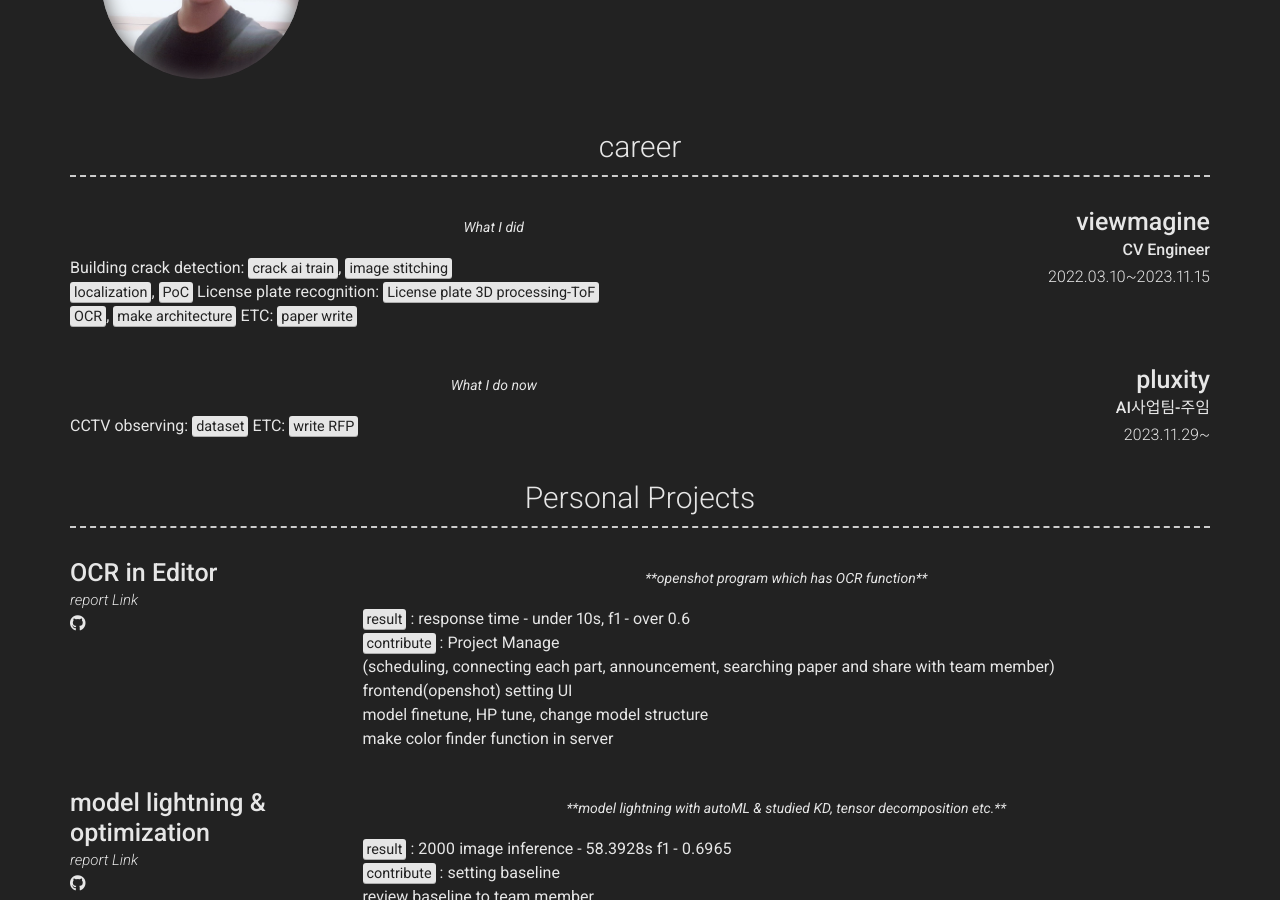
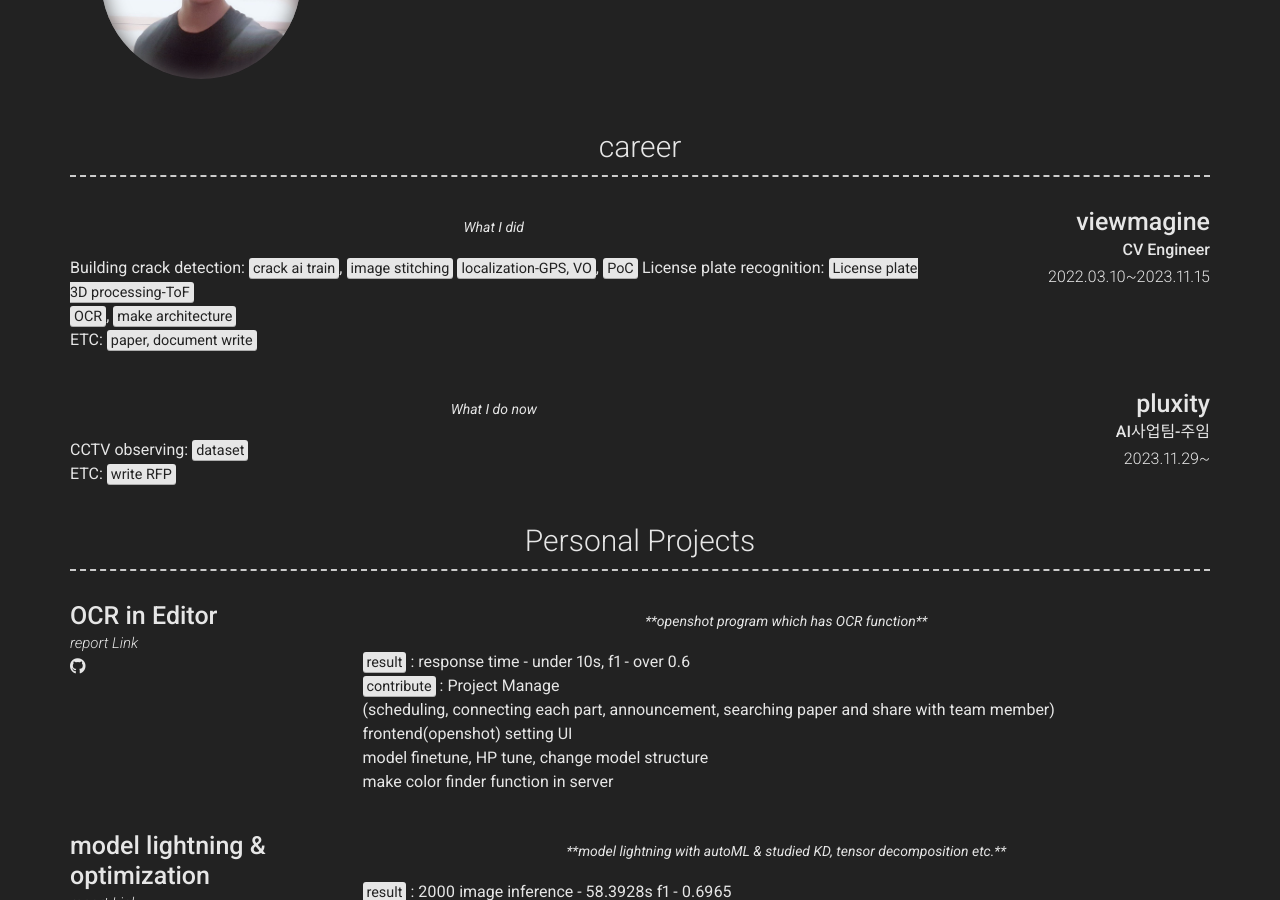
Before and after one commit to ksm0517/aboutMe, a Jekyll site: the page built from index.md, in a window 1280 px wide and 900 px high, scrolled down 450 px. Built offline with Jekyll 4.4.1, drawn with Linux system fonts in a browser that asks for light colours; nearby versions of some CDN libraries.

Commit message:
231205 visual fix

```diff
--- a/_config.yml
+++ b/_config.yml
@@ -42,11 +42,11 @@ content:
         quote: >
           What I did
         description: |
-          Building crack detection: <mark>crack ai train</mark>, <mark>image stitching</mark> <br/>
-          <mark>localization</mark>, <mark>PoC</mark>
+          Building crack detection: <mark>crack ai train</mark>, <mark>image stitching</mark>
+          <mark>localization-GPS, VO</mark>, <mark>PoC</mark>
           License plate recognition: <mark>License plate 3D processing-ToF</mark><br/>
-          <mark>OCR</mark>, <mark>make architecture</mark>
-          ETC: <mark>paper write</mark>
+          <mark>OCR</mark>, <mark>make architecture</mark><br/>
+          ETC: <mark>paper, document write</mark>
       - layout: right
         title: pluxity
         sub_title: AI사업팀-주임
@@ -54,7 +54,7 @@ content:
         quote: >
           What I do now
         description: |
-          CCTV observing: <mark>dataset</mark>
+          CCTV observing: <mark>dataset</mark><br/>
           ETC: <mark>write RFP</mark>
 
   - title: Personal Projects # Title for the section
```
